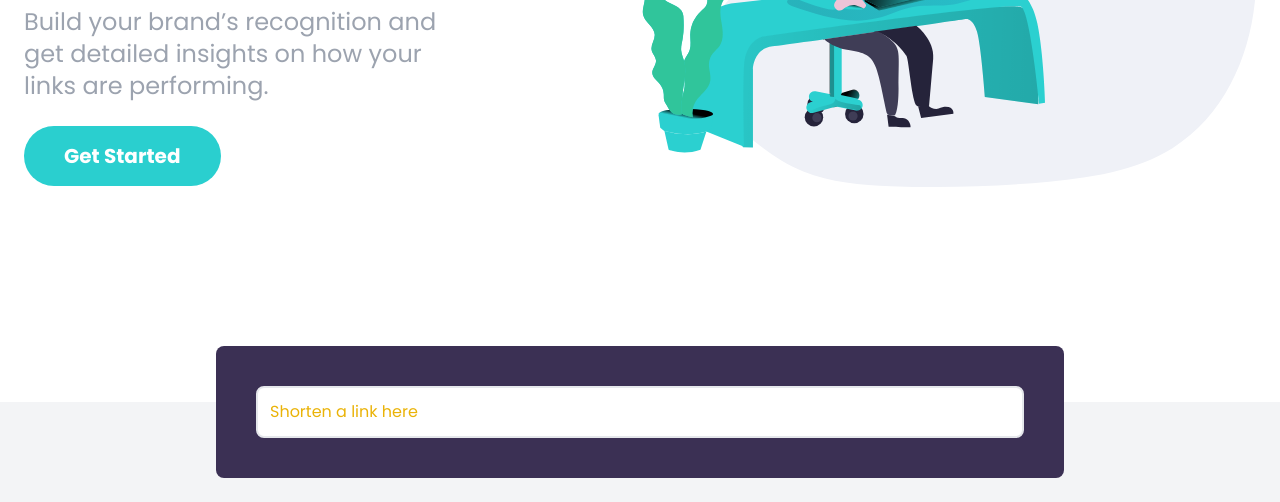
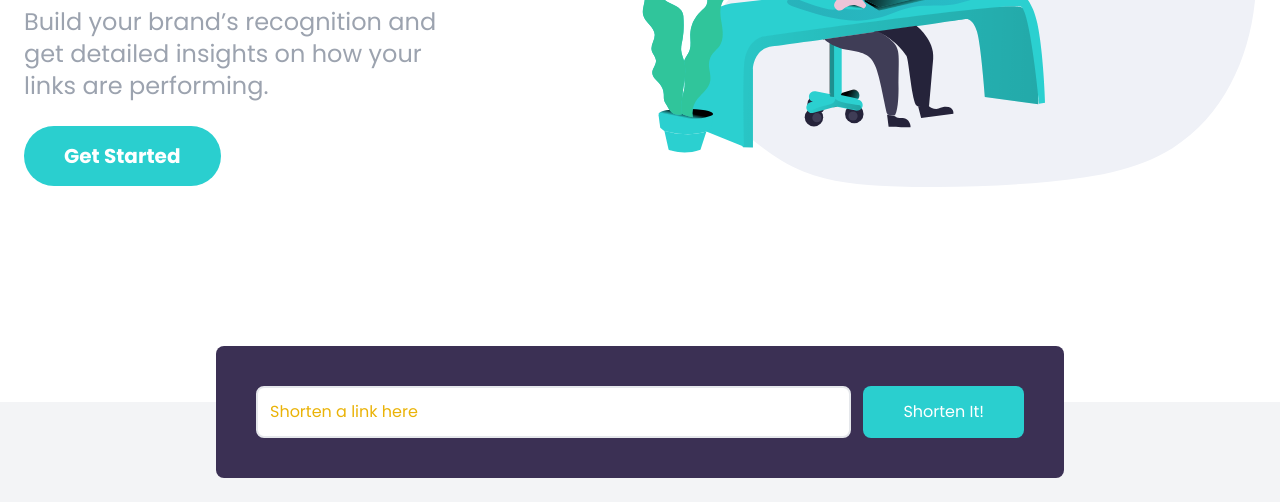
Before and after one commit to JRGironDev/Shortly, a website: page index.html in a window 1280 px wide. Shown: the part 338-840 px from the top of the page. Drawn offline with Linux system fonts and the light colour scheme.

Commit message:
Add button

```diff
--- a/index.html
+++ b/index.html
@@ -83,7 +83,11 @@
         <!-- Form -->
          <form id="link-form" class="relative flex flex-col w-full p-10 -mt-20 space-y-4 bg-darkViolet rounded-lg md:flex-row md:space-y-0 md:space-x-3">
           <input placeholder="Shorten a link here" type="text" class="flex-1 p-3 border-2 rounded-lg placeholder-yellow-500 focus:outline-none">
-         </form>
+
+          <button class="px-10 py-3 text-white bg-cyan rounded-lg hover:bg-cyanLight focus:outline-none md:py-2">
+            Shorten It!
+          </button>
+        </form>
       </div>
     </section>
   </body>
```
Also changed, not shown: css/style.css.
